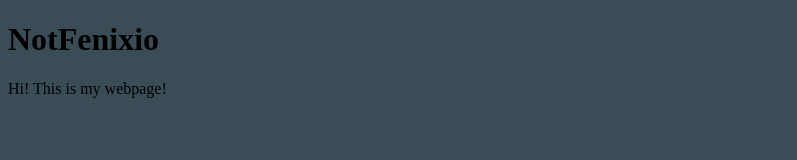
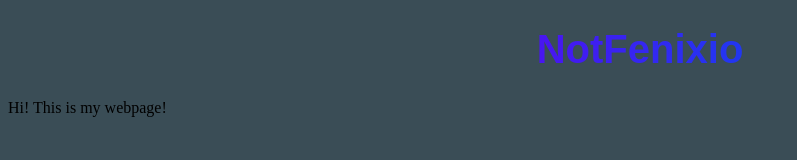
Before and after one commit to NotFenixio/web, a plain HTML site: page index.html in a window 1280 px wide. Shown: the whole page, without its empty margins (0-797 px from the left). Drawn offline with Linux system fonts and the light colour scheme.

Commit message:
Update index.html

```diff
--- a/index.html
+++ b/index.html
@@ -27,7 +27,7 @@
 	</style>
 </head>
 </body>
-<h1 class="gradient-text-title">NotFenixio</h1>
+<h1 class="title-gradient">NotFenixio</h1>
 <p>Hi! This is my webpage!</p>
 <body>
 </html>
```
